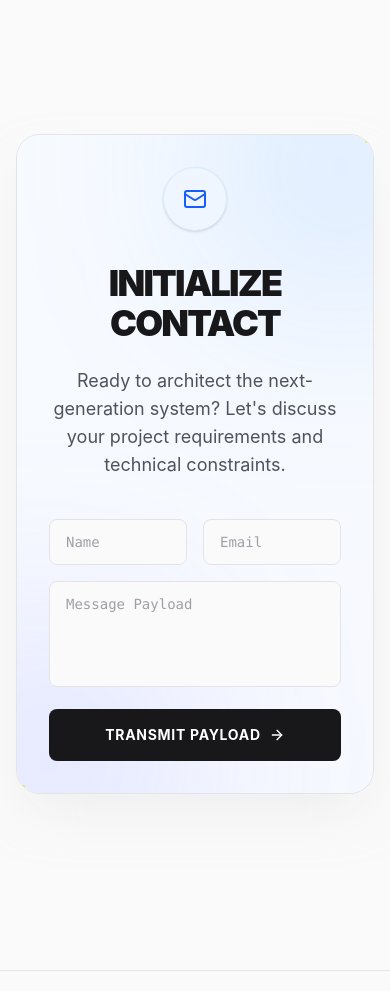
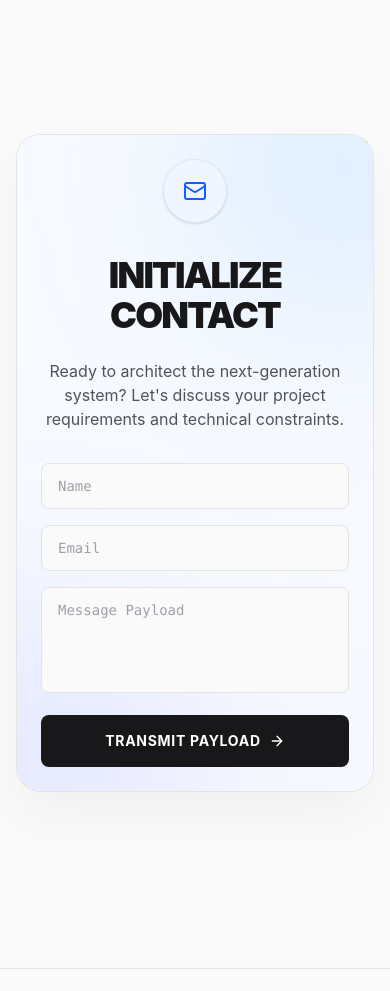
Before and after one commit to yasir-soomro/Afzal-Labs, a Next.js app: page / in a window 390 px wide. Shown: the part 5560-6551 px from the top of the page. Built offline with nearby package versions, Linux system fonts and the light colour scheme; no server answers.

Commit message:
feat: Improve contact section responsiveness
Adjust padding and layout for the contact section to enhance responsiveness on smaller screens. This includes modifying the container padding and the input field grid layout to adapt better to various device sizes.

```diff
--- a/components/sections/contact.tsx
+++ b/components/sections/contact.tsx
@@ -30,7 +30,7 @@ export function Contact() {
         initial="hidden"
         whileInView="visible"
         viewport={{ once: true, margin: "-100px" }}
-        className="relative rounded-3xl overflow-hidden border border-zinc-200 bg-white shadow-2xl shadow-zinc-200/50 p-8 md:p-16 text-center"
+        className="relative rounded-3xl overflow-hidden border border-zinc-200 bg-white shadow-2xl shadow-zinc-200/50 p-6 sm:p-8 md:p-16 text-center"
       >
         <div className="absolute inset-0 bg-gradient-to-b from-blue-50/50 to-indigo-50/50 pointer-events-none" />
         <div className="absolute -top-24 -right-24 w-64 h-64 bg-blue-400/20 rounded-full blur-[100px] pointer-events-none" />
@@ -43,12 +43,12 @@ export function Contact() {
           <h2 className="text-4xl md:text-5xl font-black tracking-tighter uppercase text-zinc-900 mb-6">
             Initialize Contact
           </h2>
-          <p className="text-zinc-600 mb-10 text-lg">
+          <p className="text-zinc-600 mb-8 md:mb-10 text-base md:text-lg">
             Ready to architect the next-generation system? Let&apos;s discuss your project requirements and technical constraints.
           </p>
 
           <form className="max-w-md mx-auto space-y-4 text-left" onSubmit={handleSubmit(onSubmit)}>
-            <div className="grid grid-cols-2 gap-4">
+            <div className="grid grid-cols-1 sm:grid-cols-2 gap-4">
               <div>
                 <label htmlFor="name" className="sr-only">Name</label>
                 <input
```
